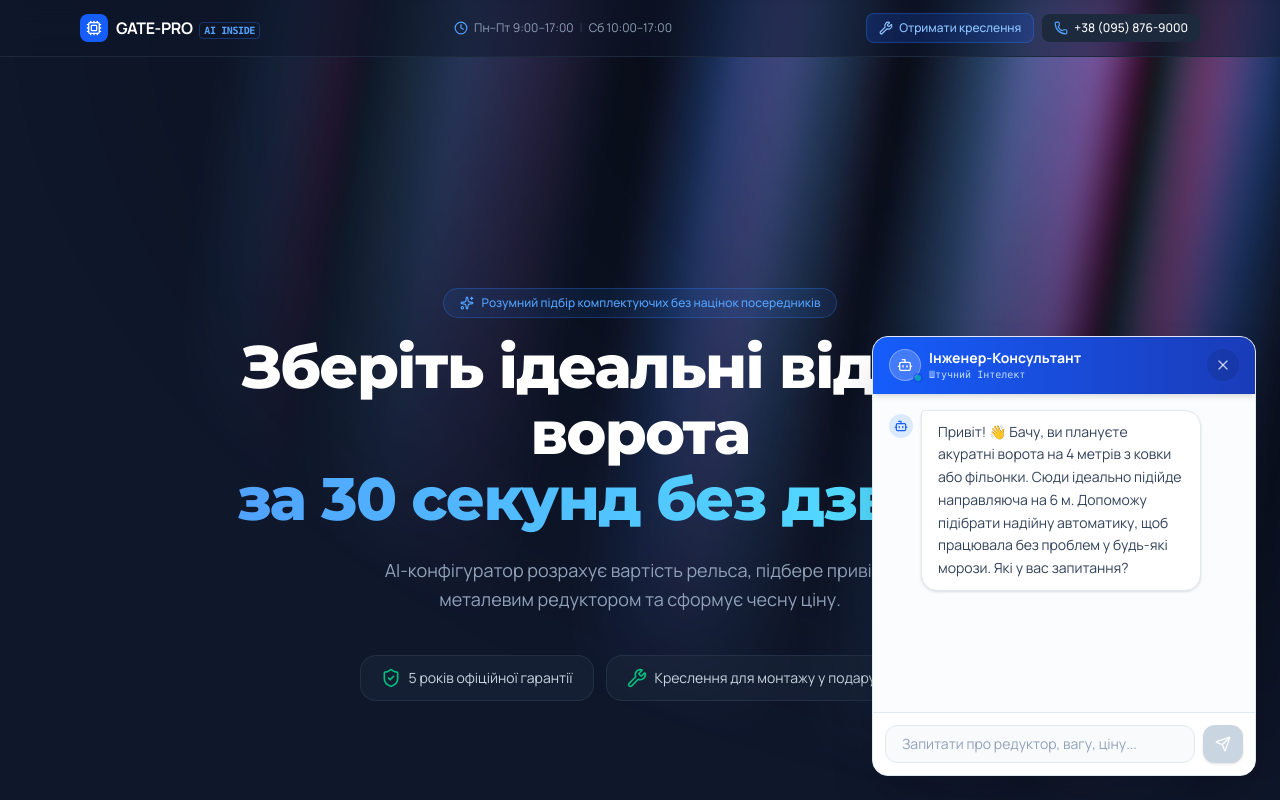
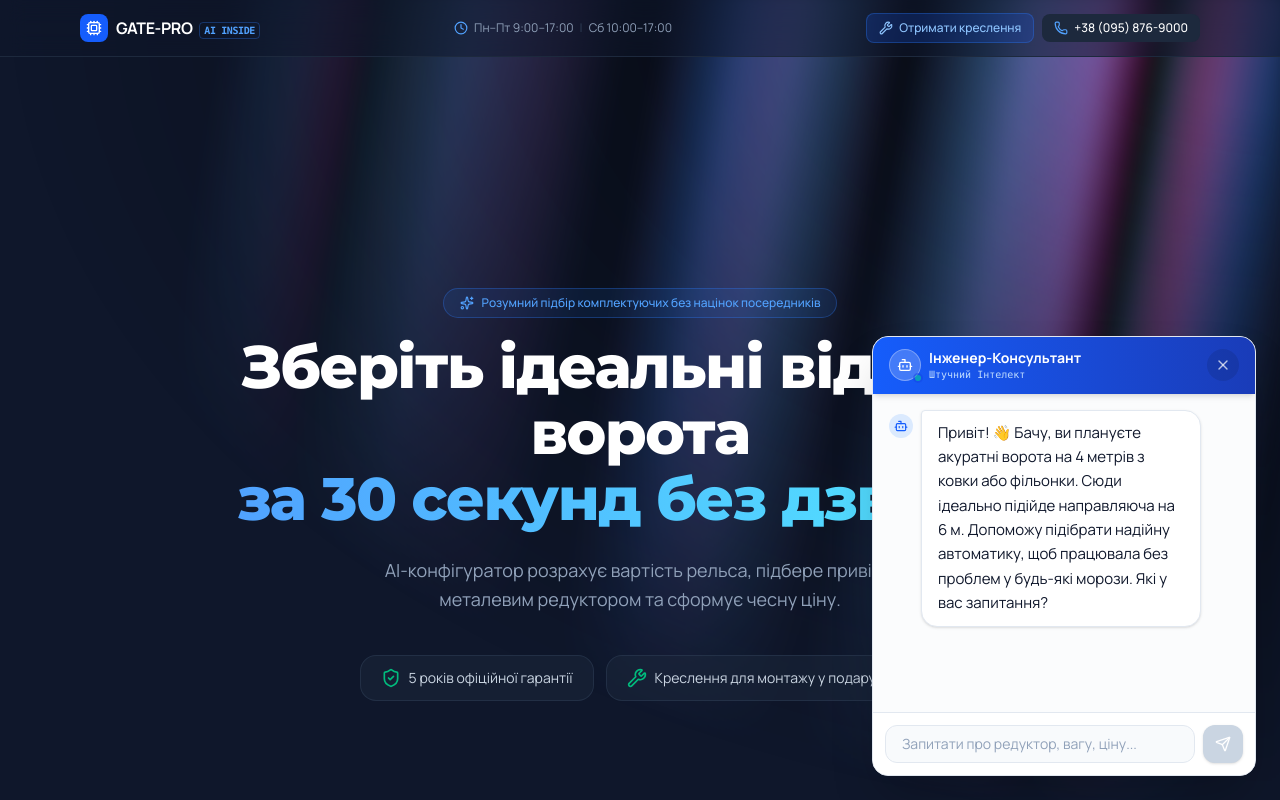
Before and after one commit to alex-calc/gate, a React (Vite) app: page / in a window 1280 px wide. Both pictures are taken after a click on the button "💬 Потрібна допомога? AI підбере комплект!". Shown: the top 800 px of the page. Built offline with nearby package versions, Linux system fonts and the light colour scheme.

Commit message:
style: improve typography contrast, size and smoothing in chat widget

```diff
--- a/src/components/AIChatWidget.tsx
+++ b/src/components/AIChatWidget.tsx
@@ -195,7 +195,7 @@ export function AIChatWidget({ calculatorState, isSubmitted, isOpen, onOpen, onC
           ) : (
             <>
               {/* Chat area */}
-              <div className="flex-1 min-h-0 p-4 overflow-y-auto overscroll-contain space-y-4 text-sm bg-slate-50/50" data-lenis-prevent>
+              <div className="flex-1 min-h-0 p-4 overflow-y-auto overscroll-contain space-y-4 text-[15px] bg-slate-50/50 antialiased subpixel-antialiased" data-lenis-prevent>
                 {displayMessages.map((msg: any) => (
                   <div key={msg.id} className={`flex ${msg.role === 'user' ? 'justify-end' : 'justify-start'}`}>
                     {msg.role !== 'user' && (
@@ -207,7 +207,7 @@ export function AIChatWidget({ calculatorState, isSubmitted, isOpen, onOpen, onC
                       className={`max-w-[80%] px-4 py-2.5 rounded-2xl leading-relaxed shadow-sm ${
                         msg.role === 'user'
                           ? 'bg-blue-600 text-white rounded-tr-sm font-medium'
-                          : 'bg-white border border-slate-200 text-slate-700 rounded-tl-sm'
+                          : 'bg-white border border-slate-200 text-slate-900 rounded-tl-sm'
                       }`}
                     >
                       {/* Basic markdown-like rendering for bold text */}
```
